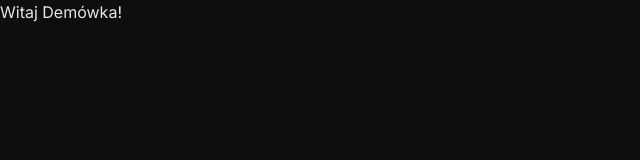
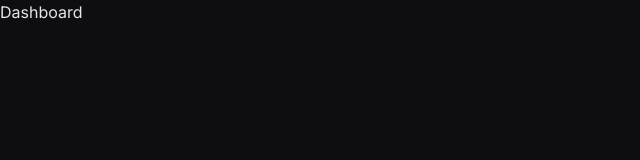
Before and after one commit to KamilKonopski/growly, a React (Vite) app in the folder frontend/: page /auth in a window 1280 px wide. Both pictures are taken after a click on the button "Uruchom wersję demo". Shown: the top 160 px of the page, without its empty margins (0-640 px from the left). Built offline with nearby package versions, Linux system fonts and the light colour scheme.

Commit message:
remove user greeting

```diff
--- a/frontend/src/components/Dashboard/Dashboard.tsx
+++ b/frontend/src/components/Dashboard/Dashboard.tsx
@@ -1,22 +1,5 @@
-import { useMeQuery } from "../../store/auth/authApi";
-import { useSelector } from "react-redux";
-import type { RootState } from "../../store/store";
-
 const Dashboard = () => {
-  const mode = useSelector((state: RootState) => state.app.mode);
-  const demoUser = useSelector((state: RootState) => state.app.user);
-
-  const { data: backendUser, isLoading } = useMeQuery(undefined, {
-    skip: mode !== "backend",
-  });
-
-  if (mode === "backend" && isLoading) {
-    return <div>Ładowanie...</div>;
-  }
-
-  const user = mode === "backend" ? backendUser : demoUser;
-
-  return <div>Witaj {user?.name}!</div>;
+  return <div>Dashboard</div>;
 };
 
 export default Dashboard;
```
